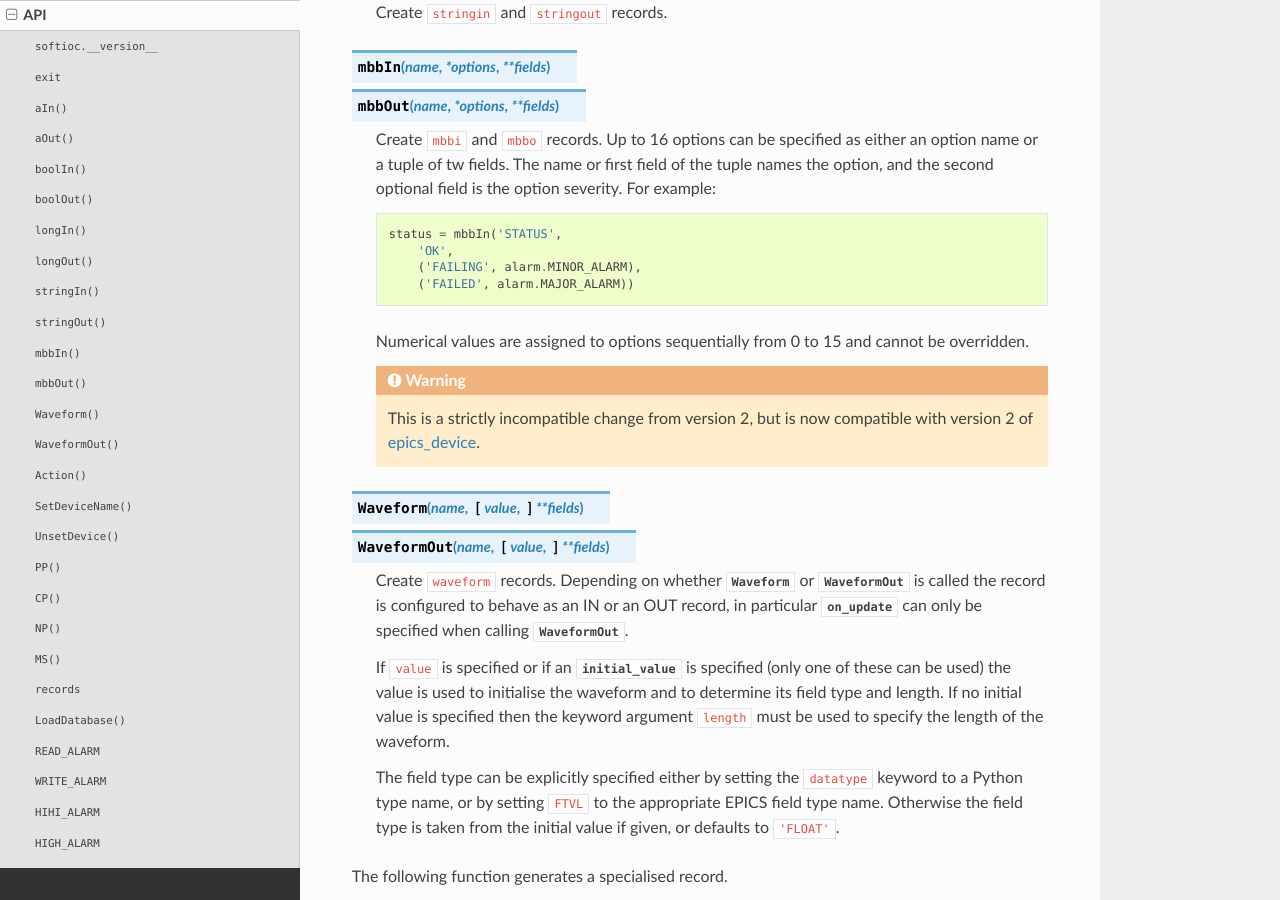
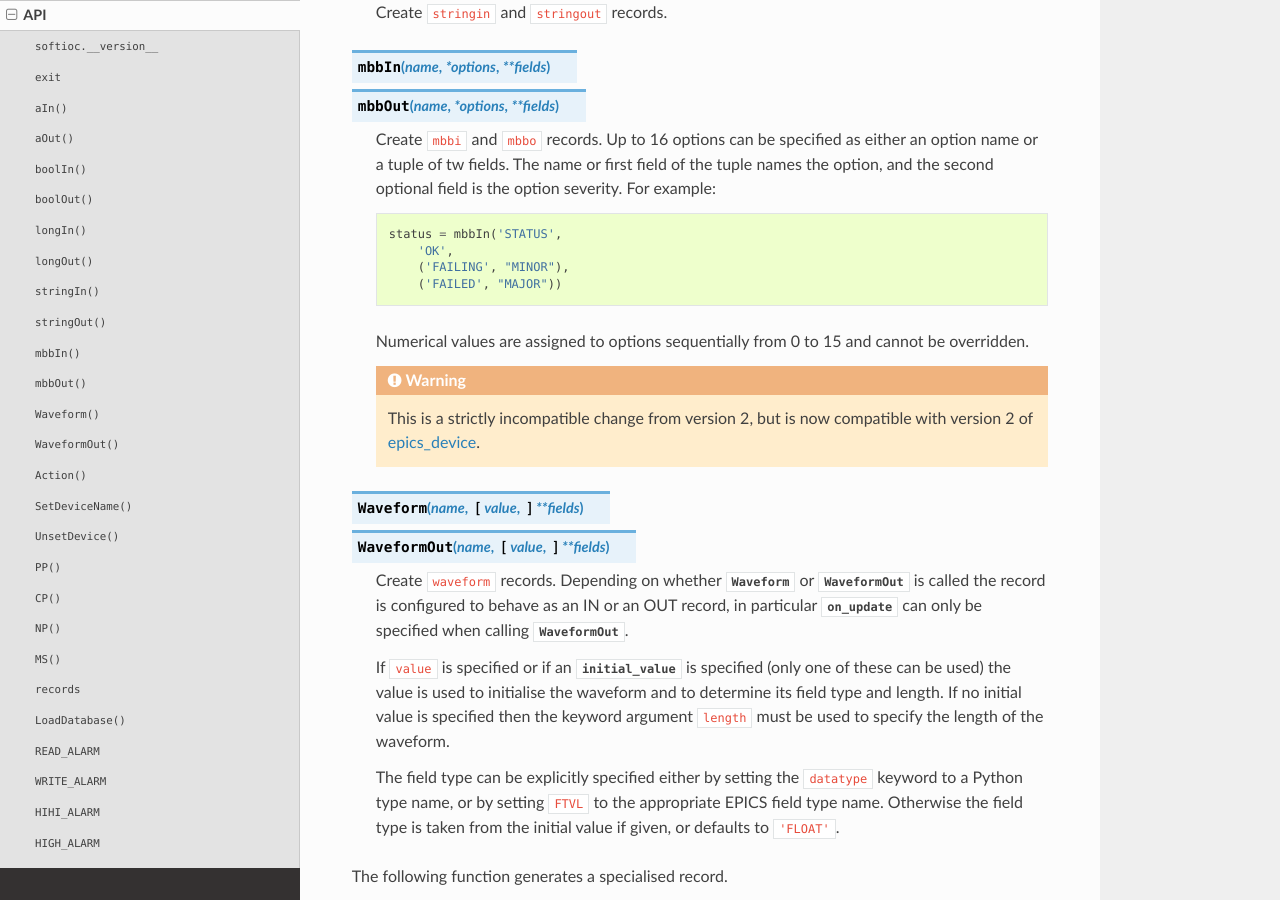
Before and after one commit to DiamondLightSource/pythonSoftIOC, a Sphinx documentation site: the page built from docs/reference/api.rst, in a window 1280 px wide and 900 px high, scrolled down 4927 px. Built offline with Sphinx 7.4.7 and the Read the Docs theme 2.0.0, drawn with Linux system fonts in a browser that asks for light colours; the version number could not be read and is left out.

```diff
--- a/docs/reference/api.rst
+++ b/docs/reference/api.rst
@@ -273,8 +273,8 @@ All functions return a wrapped `ProcessDeviceSupportIn` or
 
         status = mbbIn('STATUS',
             'OK',
-            ('FAILING', alarm.MINOR_ALARM),
-            ('FAILED', alarm.MAJOR_ALARM))
+            ('FAILING', "MINOR"),
+            ('FAILED', "MAJOR"))
 
     Numerical values are assigned to options sequentially from 0 to 15 and
     cannot be overridden.
```
Also changed, not shown: 3 other files.
